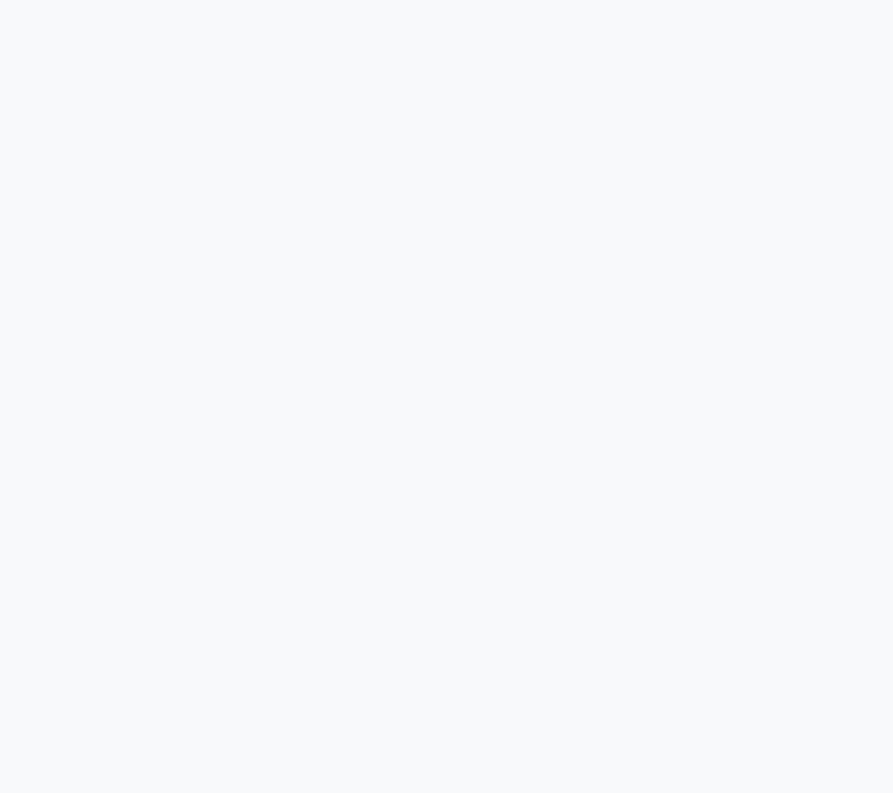
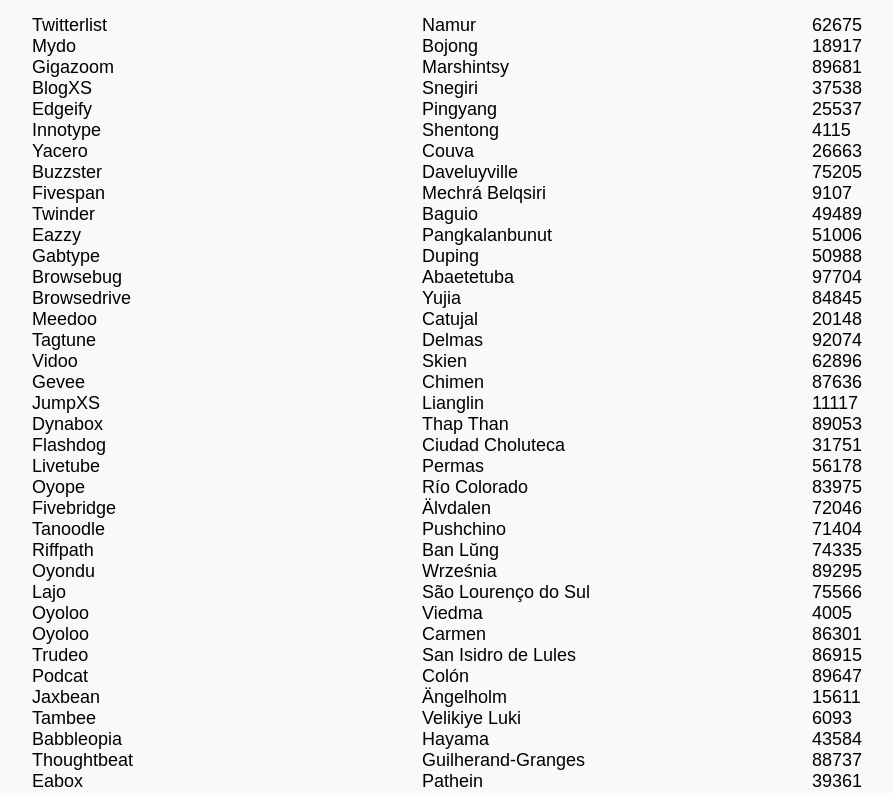
Before and after one commit to TarasCampeao/VueAdmin_project, a Vue app: page / in a window 1280 px wide. Shown: the top 793 px of the page, without its empty margins (23-916 px from the left). Built offline with nearby package versions, Linux system fonts and the light colour scheme.

Commit message:
fixed data

```diff
--- a/src/App.vue
+++ b/src/App.vue
@@ -5,7 +5,7 @@
 </style>
 <template>
   <div id="app">
-    <Users/>
+    <users></users>
   </div>
 </template>
 
@@ -15,7 +15,7 @@ import Users from './components/Users';
 export default {
   name: 'app',
   components: {
-  	Users
+  	Users,
   },
 };
 </script>
--- a/src/assets/style/style.sass
+++ b/src/assets/style/style.sass
@@ -1 +1,7 @@
 @import "reset"
+
+.name_list
+	li
+		display: flex
+		div
+			width: 33.3333%
--- a/src/components/Users.vue
+++ b/src/components/Users.vue
@@ -1,6 +1,12 @@
 <template>
 	<div class="container">
-
+		<ul class="name_list">
+			<li v-for="item in items" :key="item.id">
+				<div class="country_address">{{ item.name }}</div>
+				<div class="location_address">{{ item.location }}</div>
+				<div class="currency_address">{{ item.currency }}</div>
+			</li>
+		</ul>
 	</div>
 </template>
 
@@ -14,7 +20,7 @@ export default {
 	},
 	data() {
 		return {
-
+			items: fetchData
 		}
 	}
 }
```
Also changed, not shown: 2 other files (tests, documents, lock files or other folders).
